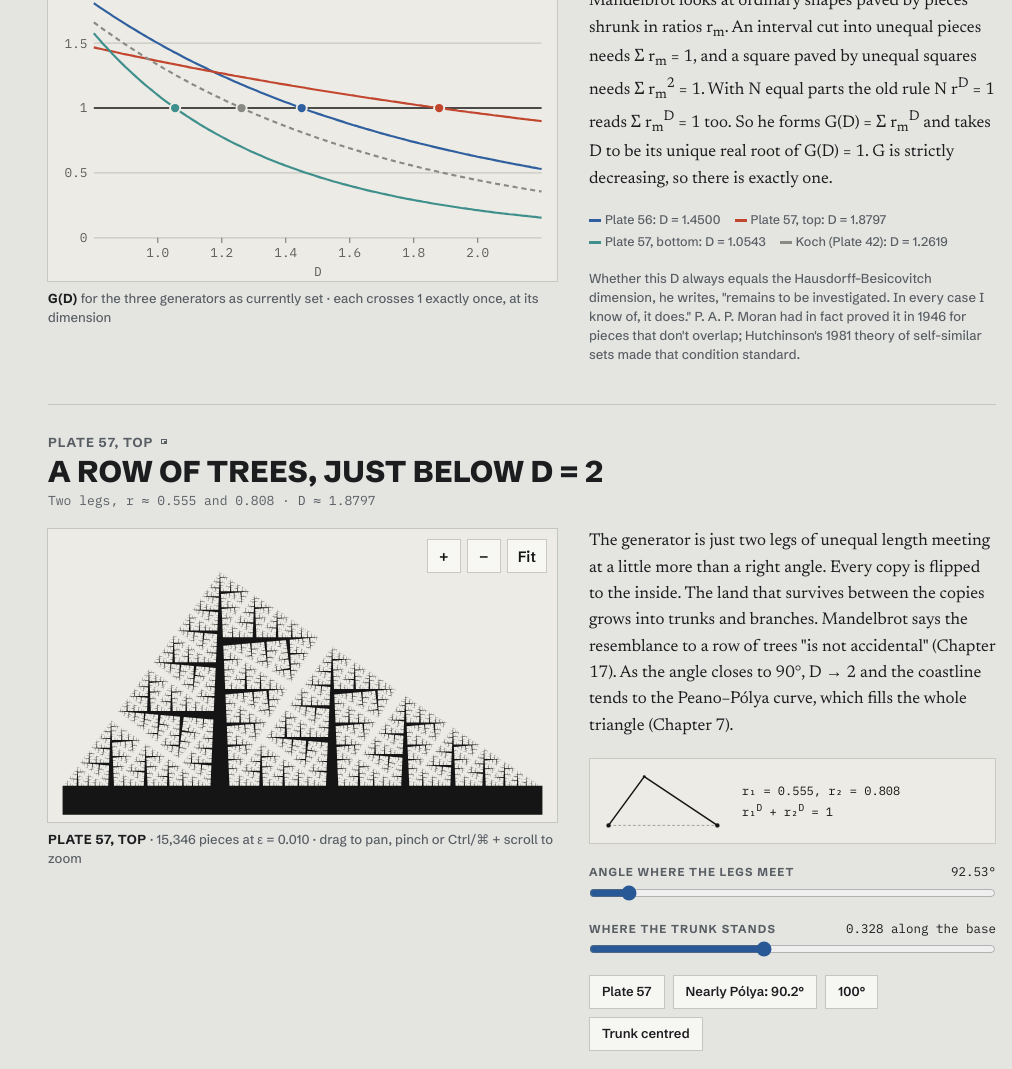
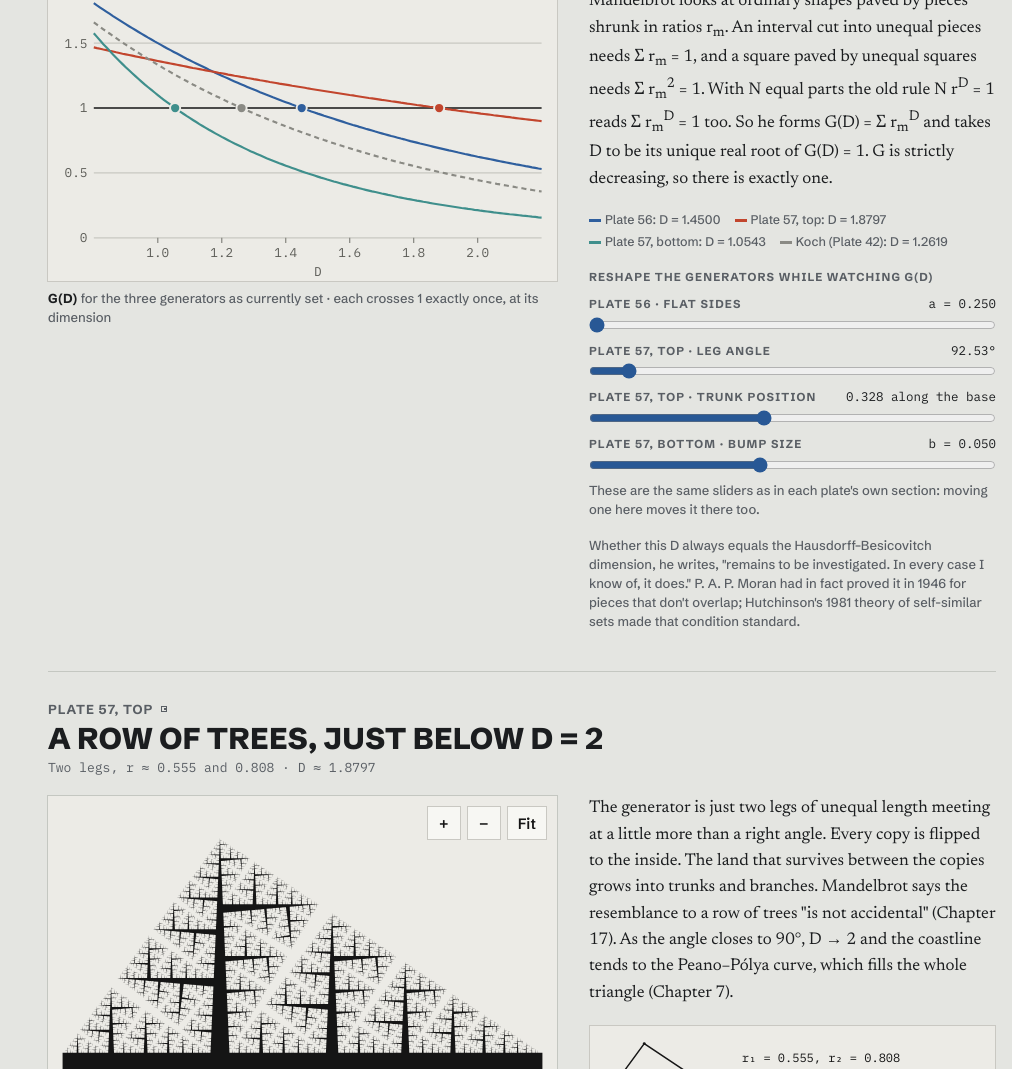
Before and after one commit to fractal-geometry-explorer/fractal-geometry-explorer, a plain HTML site: page site/unequal-parts.html in a window 1280 px wide. Shown: the part 1527-2596 px from the top of the page, without its empty margins (268-1280 px from the left). Drawn offline with Linux system fonts and the light colour scheme.

Commit message:
Add twin generator sliders beside the G(D) chart
Each plate's generator slider also redraws the shared G(D) chart in
another section. Twins of those sliders now sit beside the chart and
stay in step with the originals.

Co-Authored-By: Claude Opus 5.5 <noreply@anthropic.com>
Claude-Session: https://claude.ai/code/session_014Lng7opGFpsJVRVkCTcsNn

```diff
--- a/site/unequal-parts.html
+++ b/site/unequal-parts.html
@@ -288,6 +288,26 @@ nav.sidenav a:focus-visible, nav.shell button.contents:focus-visible, .sn-head b
       <div class="side">
         <p class="cap">To extend similarity dimension to unequal parts, Mandelbrot looks at ordinary shapes paved by pieces shrunk in ratios r<sub>m</sub>. An interval cut into unequal pieces needs Σ r<sub>m</sub> = 1, and a square paved by unequal squares needs Σ r<sub>m</sub><sup>2</sup> = 1. With N equal parts the old rule N r<sup>D</sup> = 1 reads Σ r<sub>m</sub><sup>D</sup> = 1 too. So he forms G(D) = Σ r<sub>m</sub><sup>D</sup> and takes D to be its unique real root of G(D) = 1. G is strictly decreasing, so there is exactly one.</p>
         <div class="legend" id="gLeg"></div>
+        <div class="group twins">
+          <div class="label-row"><span class="label">Reshape the generators while watching G(D)</span></div>
+          <label class="slider" for="a56T">
+            <span class="label-row"><span class="label">Plate 56 · flat sides</span><span class="value" data-twin-value="a56v">a = 0.250</span></span>
+            <input type="range" id="a56T" data-twin="a56" min="250" max="450" value="250">
+          </label>
+          <label class="slider" for="ang57T">
+            <span class="label-row"><span class="label">Plate 57, top · leg angle</span><span class="value" data-twin-value="ang57v">92.4°</span></span>
+            <input type="range" id="ang57T" data-twin="ang57" min="9005" max="12000" value="9240">
+          </label>
+          <label class="slider" for="p57T">
+            <span class="label-row"><span class="label">Plate 57, top · trunk position</span><span class="value" data-twin-value="p57v">0.328 along the base</span></span>
+            <input type="range" id="p57T" data-twin="p57" min="200" max="500" value="328">
+          </label>
+          <label class="slider" for="bBT">
+            <span class="label-row"><span class="label">Plate 57, bottom · bump size</span><span class="value" data-twin-value="bBv">b = 0.050</span></span>
+            <input type="range" id="bBT" data-twin="bB" min="0" max="120" value="50">
+          </label>
+          <p class="note">These are the same sliders as in each plate's own section: moving one here moves it there too.</p>
+        </div>
         <p class="note">Whether this D always equals the Hausdorff–Besicovitch dimension, he writes, "remains to be investigated. In every case I know of, it does." P. A. P. Moran had in fact proved it in 1946 for pieces that don't overlap; Hutchinson's 1981 theory of self-similar sets made that condition standard.</p>
       </div>
     </div>
@@ -980,6 +1000,17 @@ function countPieces(rs, eps, cap = 600000, parity = -1) {
   setB();
 })();
 
+// Twin sliders beside the G(D) chart: each drives a plate's own slider (which redraws the plate and
+// G(D)) and follows it back, so the generators can be reshaped with the chart in view.
+document.querySelectorAll('input[data-twin]').forEach((t) => {
+  const src = $(t.dataset.twin), val = t.closest('label').querySelector('[data-twin-value]'), srcVal = $(val.dataset.twinValue);
+  const pull = () => { if (t.value !== src.value) t.value = src.value; val.textContent = srcVal.textContent; };
+  t.addEventListener('input', () => { src.value = t.value; src.dispatchEvent(new Event('input', { bubbles: true })); pull(); });
+  src.addEventListener('input', pull);
+  new MutationObserver(pull).observe(srcVal, { childList: true, characterData: true, subtree: true });
+  pull();
+});
+
 </script>
 
 <script>
```
Also changed, not shown: src/pages/unequal-parts/script.js (+11 -0 lines), src/pages/unequal-parts/template.html (+20 -0 lines).
